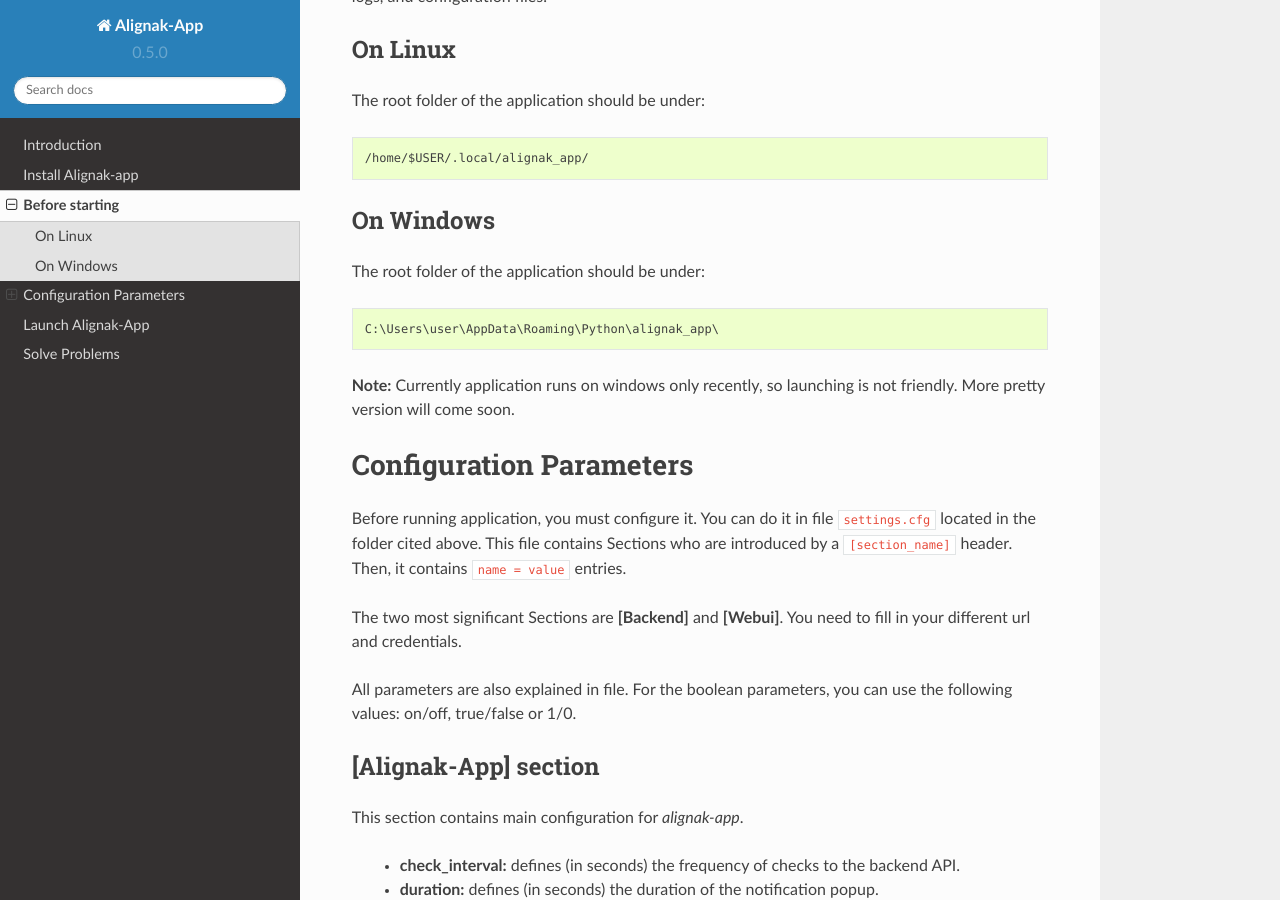
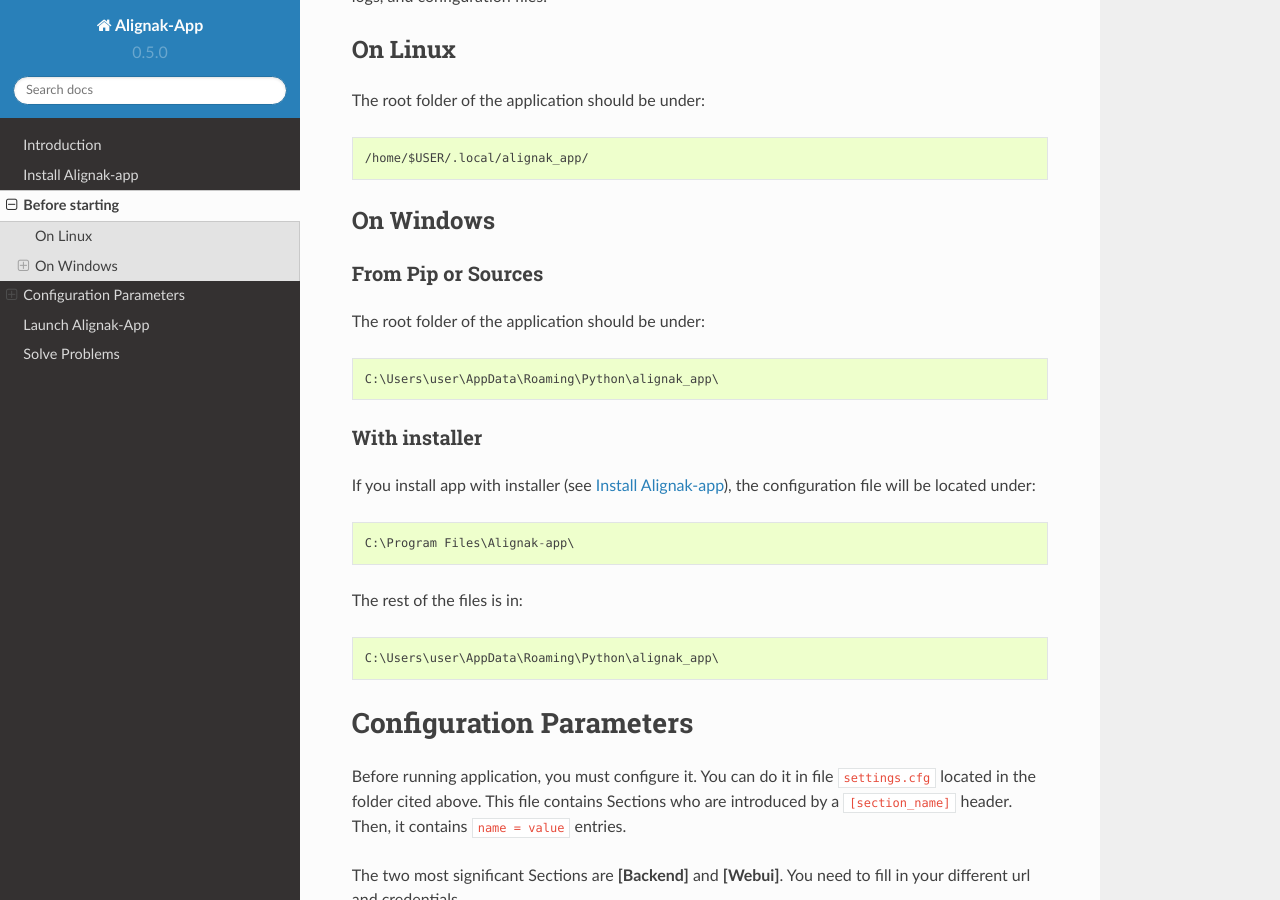
Before and after one commit to Alignak-monitoring-contrib/alignak-app, a Sphinx documentation site: the page built from docs/config.rst, in a window 1280 px wide and 900 px high, scrolled down 199 px. Built offline with Sphinx 7.4.7 and the Read the Docs theme 2.0.0, drawn with Linux system fonts in a browser that asks for light colours.

Commit message:
Update doc for Installer

```diff
--- a/docs/config.rst
+++ b/docs/config.rst
@@ -15,11 +15,24 @@ The root folder of the application should be under::
 On Windows
 ----------
 
+From Pip or Sources
+~~~~~~~~~~~~~~~~~~~
+
 The root folder of the application should be under::
 
     C:\Users\user\AppData\Roaming\Python\alignak_app\
 
-**Note:** Currently application runs on windows only recently, so launching is not friendly. More pretty version will come soon.
+
+With installer
+~~~~~~~~~~~~~~
+
+If you install app with installer (see :ref:`install`), the configuration file will be located under::
+
+    C:\Program Files\Alignak-app\
+
+The rest of the files is in::
+
+    C:\Users\user\AppData\Roaming\Python\alignak_app\
 
 Configuration Parameters
 ========================
```
Also changed, not shown: docs/install.rst (+7 -0 lines), docs/launch.rst (+9 -1 lines).
